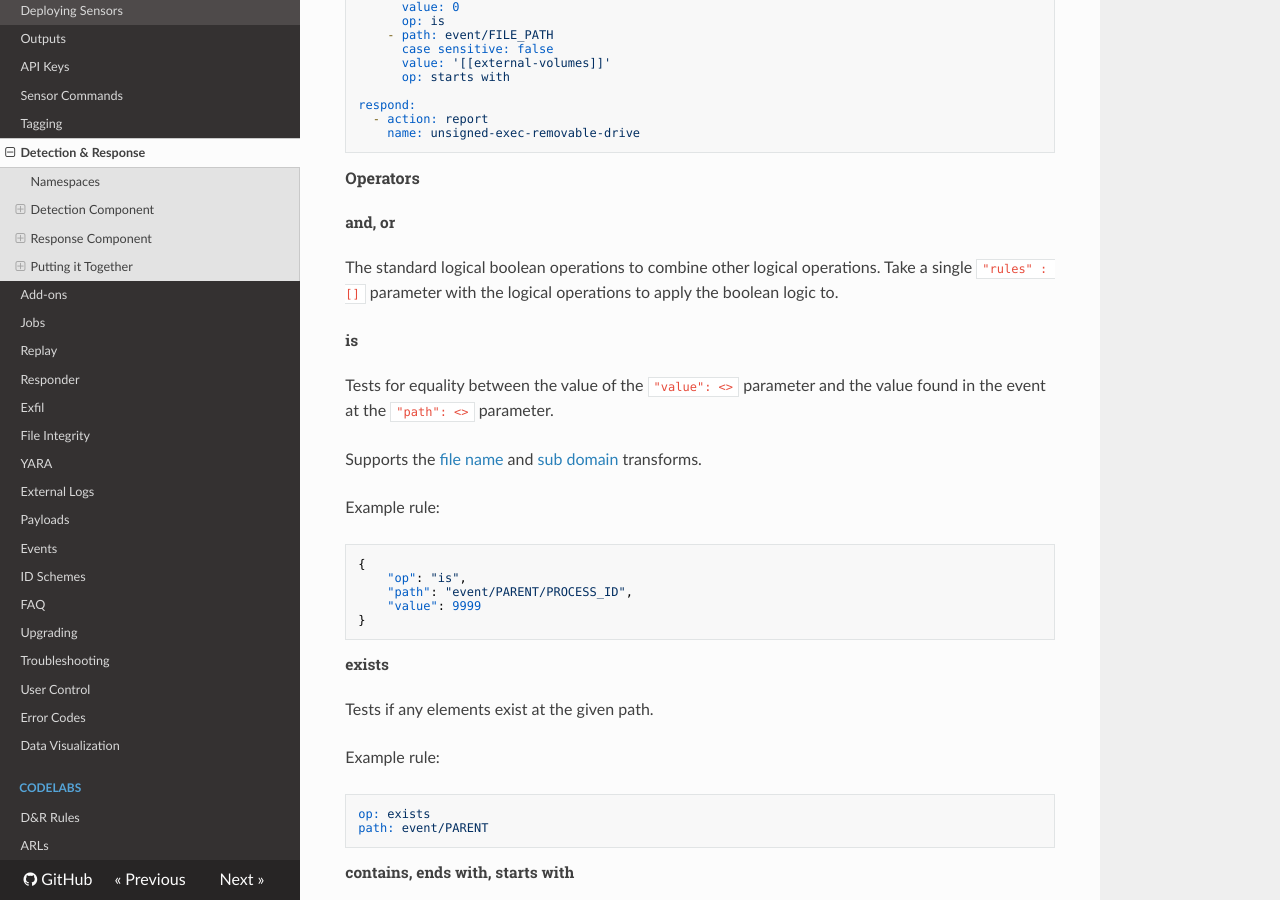
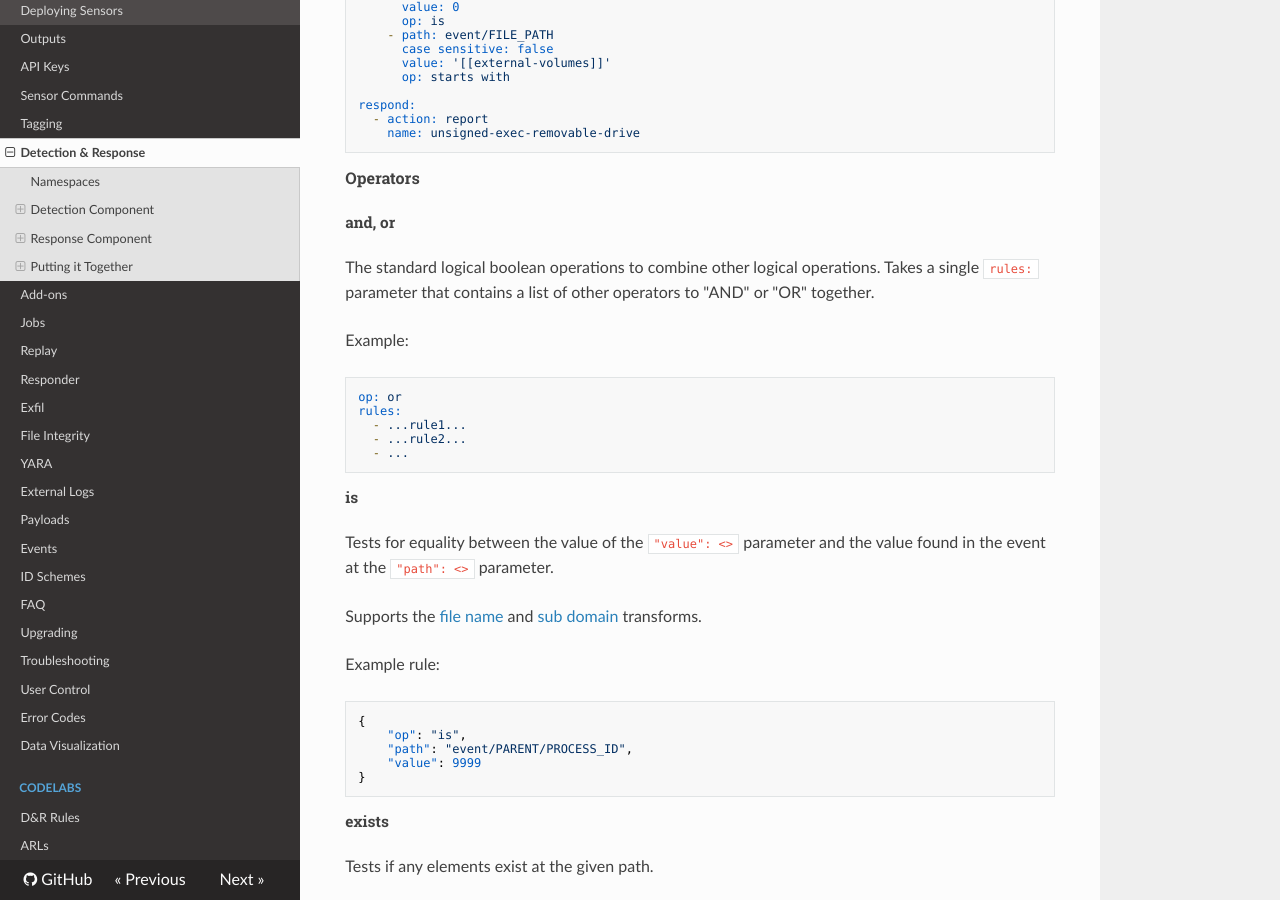
Before and after one commit to refractionPOINT/lce_doc, an MkDocs documentation site: the page built from docs/dr.md, in a window 1280 px wide and 900 px high, scrolled down 5829 px. Built offline with MkDocs 1.6.1, drawn with Linux system fonts in a browser that asks for light colours; nearby versions of some CDN libraries; old or Windows-style settings are respelled for this version of MkDocs.

Commit message:
Clarify boolean operators.

````diff
--- a/docs/dr.md
+++ b/docs/dr.md
@@ -192,8 +192,18 @@ respond:
 #### Operators
 
 ##### and, or
-The standard logical boolean operations to combine other logical operations. Take a single `"rules" : []` parameter
-with the logical operations to apply the boolean logic to.
+The standard logical boolean operations to combine other logical operations.
+Takes a single `rules:` parameter that contains a list of other operators
+to "AND" or "OR" together.
+
+Example:
+```yaml
+op: or
+rules:
+  - ...rule1...
+  - ...rule2...
+  - ...
+```
 
 ##### is
 Tests for equality between the value of the `"value": <>` parameter and the value found in the event at the `"path": <>`
````
